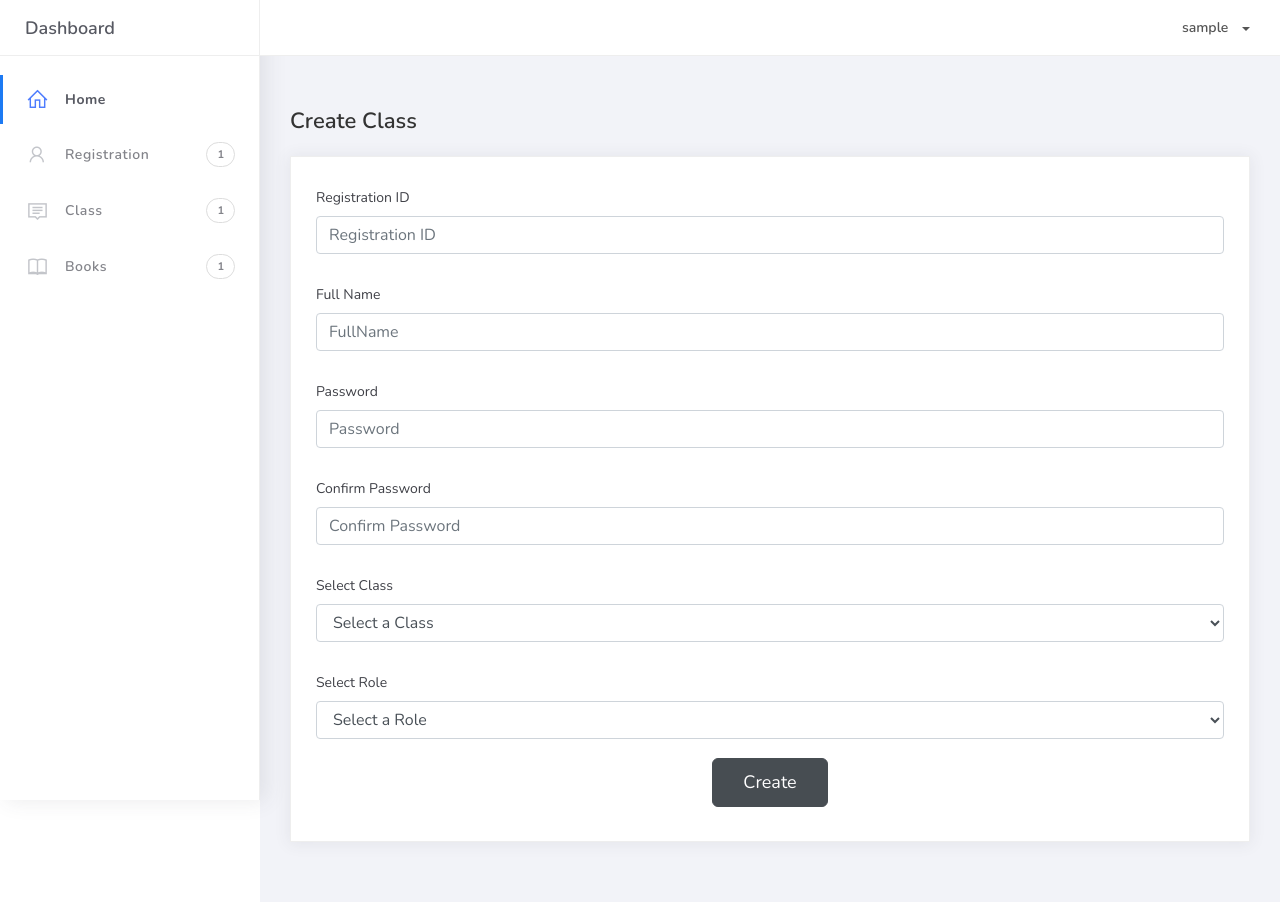
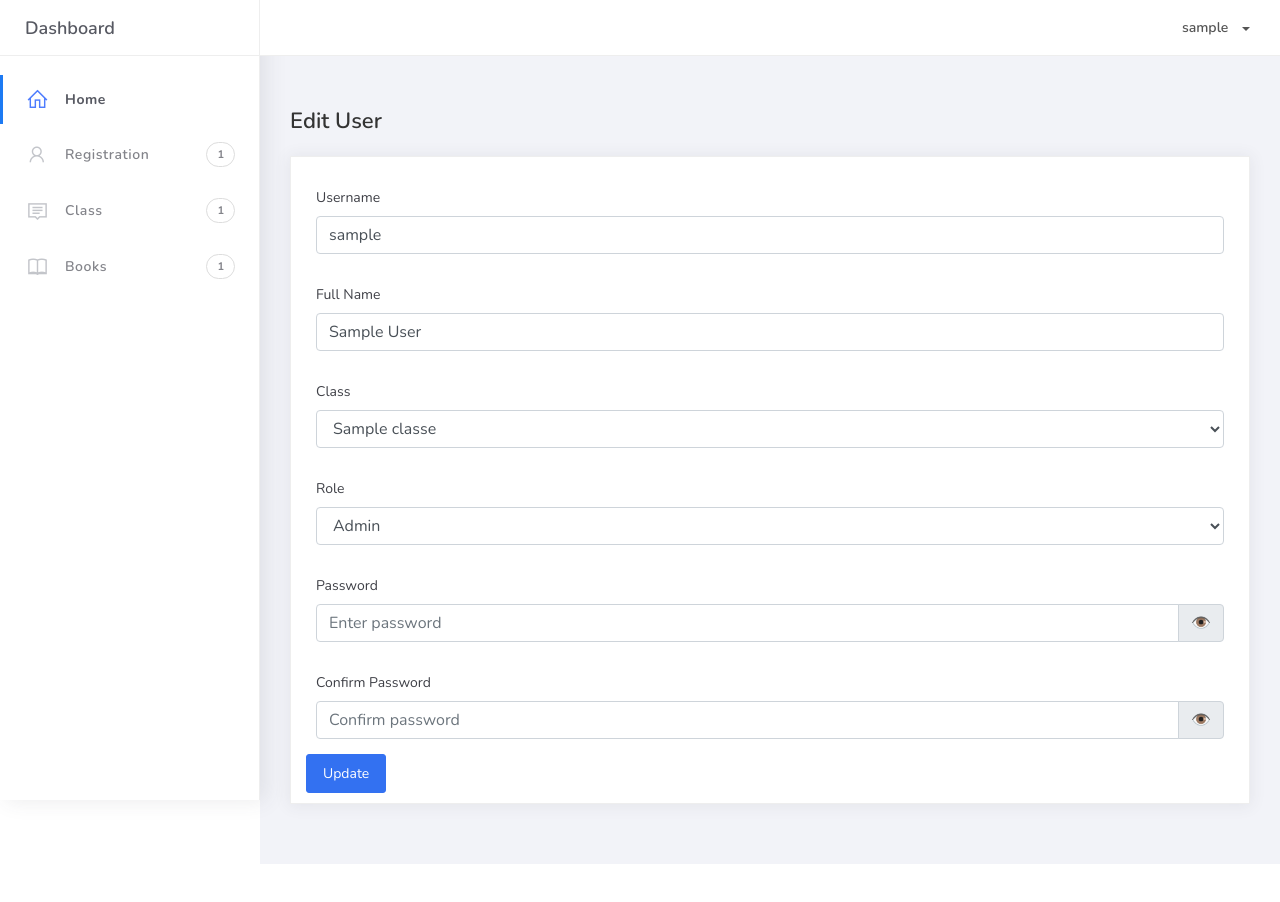
Before and after one commit to maheshmohan7319/LIBRARYMANAGEMENT, a PHP site: page /registration_creation.php?edit=1 in a window 1280 px wide. After the commit the page ends 864 px from the top, so only its background shows below. Run offline with PHP 8.4, Linux system fonts and the light colour scheme; the visitor is signed in with stand-in values (Sample User, id 1); tables that the repository leaves empty or names only in its code hold one stand-in row (values such as "Sample post"); data that the repository does not hold is empty.

Commit message:
commit registration

```diff
--- a/registration_creation.php
+++ b/registration_creation.php
@@ -1,55 +1,83 @@
 <?php
-// Database connection
 include 'db_connect.php';
 include 'header.php';
 include 'nav.php';
 
-
 $message = '';
 $is_edit = false;
+$user_id = null;
 
 $class_query = "SELECT class_id, class_name FROM classes";
-$result = $conn->query($class_query);
+$class_result = $conn->query($class_query);
+
+// Check if it's an edit operation
+if (isset($_GET['edit'])) {
+    $user_id = intval($_GET['edit']);
+    $is_edit = true;
+
+    $user_query = "SELECT * FROM users WHERE user_id = ?";
+    $stmt = $conn->prepare($user_query);
+    $stmt->bind_param("i", $user_id);
+    $stmt->execute();
+    $user_result = $stmt->get_result();
+
+    if ($user_result->num_rows > 0) {
+        $user_data = $user_result->fetch_assoc();
+    } else {
+        $message = "User not found.";
+    }
+
+    $stmt->close();
+}
 
 if ($_SERVER["REQUEST_METHOD"] == "POST") {
     $username = $_POST['username'];
     $full_name = $_POST['full_name'];
-    $password = $_POST['password'];
+    $new_password = $_POST['password'];
     $confirm_password = $_POST['confirm_password'];
     $class_id = $_POST['class'];
     $role = $_POST['role'];
+    $user_id = $_POST['user_id'];
 
-    // Check if registration ID already exists
-    $check_query = "SELECT * FROM users WHERE username = ?";
+    // Check if full_name is unique or if it's an update and unchanged
+    $check_query = "SELECT * FROM users WHERE full_name = ? AND user_id != ?";
     $stmt = $conn->prepare($check_query);
-    if ($stmt === false) {
-        die('Error preparing statement: ' . htmlspecialchars($conn->error));
-    }
-    $stmt->bind_param("s", $username);
+    $stmt->bind_param("si", $full_name, $user_id);
     $stmt->execute();
     $result = $stmt->get_result();
 
     if ($result->num_rows > 0) {
-        $message = "Student RegID already exists !";
+        $message = "Full name already exists!";
     } else {
-        if ($password === $confirm_password) {
-            $hashed_password = password_hash($password, PASSWORD_DEFAULT);
+        if ($new_password === $confirm_password) {
+            $hashed_password = password_hash($new_password, PASSWORD_DEFAULT);
             $role_value = ($role === "Student") ? 'student' : 'admin';
 
-            $insert_query = "INSERT INTO users (username,full_name, password, class_id, role) VALUES (?, ?, ?, ?)";
+            if ($is_edit) {
+                // Update existing user
+                if (!empty($new_password)) {
+                    $update_query = "UPDATE users SET username = ?, full_name = ?, password = ?, class_id = ?, role = ? WHERE user_id = ?";
+                    $stmt = $conn->prepare($update_query);
+                    $stmt->bind_param("sssisi", $username, $full_name, $hashed_password, $class_id, $role_value, $user_id);
+                } else {
+                    $update_query = "UPDATE users SET username = ?, full_name = ?, class_id = ?, role = ? WHERE user_id = ?";
+                    $stmt = $conn->prepare($update_query);
+                    $stmt->bind_param("sssii", $username, $full_name, $class_id, $role_value, $user_id);
+                }
+            } else {
+                // Insert new user
+                $insert_query = "INSERT INTO users (username, full_name, password, class_id, role) VALUES (?, ?, ?, ?, ?)";
                 $stmt = $conn->prepare($insert_query);
-            if ($stmt === false) {
-                die('Error preparing statement: ' . htmlspecialchars($conn->error));
+                $stmt->bind_param("sssis", $username, $full_name, $hashed_password, $class_id, $role_value);
             }
-            $stmt->bind_param("ssii", $username,$full_name, $hashed_password, $class_id, $role_value);
 
             if ($stmt->execute()) {
-                echo "<script>alert('Registration successful!'); window.location.href='registration.php';</script>";
+                echo "<script>alert('Operation successful!'); window.location.href='registration.php';</script>";
             } else {
-                echo "<script>alert('Error occurred during registration. Please try again.'); window.location.href='register_form.php';</script>";
+                echo "<script>alert('Error occurred during operation. Please try again.'); window.location.href='registration_creation.php';</script>";
             }
         } else {
-            echo "<script>alert('Passwords do not match!'); window.location.href='register_form.php';</script>";
+            echo "<script>alert('Passwords do not match!'); window.location.href='registration_creation.php';</script>";
         }
     }
     $stmt->close();
@@ -57,79 +85,87 @@ if ($_SERVER["REQUEST_METHOD"] == "POST") {
 }
 ?>
 
-
 <!DOCTYPE html>
 <html>
 <head>
     <meta http-equiv="X-UA-Compatible" content="IE=edge,chrome=1" />
-    <title>LMS - Class User</title>
+    <title>User Edit</title>
     <meta content='width=device-width, initial-scale=1.0, maximum-scale=1.0, user-scalable=0, shrink-to-fit=no' name='viewport' />
     <link rel="stylesheet" href="assets/css/bootstrap.min.css">
     <link rel="stylesheet" href="https://fonts.googleapis.com/css?family=Nunito:200,200i,300,300i,400,400i,600,600i,700,700i,800,800i,900,900i">
     <link rel="stylesheet" href="assets/css/ready.css">
     <link rel="stylesheet" href="assets/css/demo.css">
+    <style>
+        .eye-icon {
+            cursor: pointer;
+        }
+    </style>
 </head>
 <body>
     <div class="wrapper">
         <div class="main-panel">
             <div class="content">
                 <div class="container-fluid">
-                    <h4 class="page-title"><?php echo $is_edit ? 'Edit' : 'Create'; ?> Class</h4>
-                    <div class="card">
-                        <div class="card-body">
+                    <h4 class="page-title"><?php echo $is_edit ? 'Edit User' : 'Create User'; ?></h4>
+
+                    <!-- Display success or error message -->
                     <?php if (!empty($message)) : ?>
-                                <div class="alert alert-danger alert-dismissible fade show" role="alert">
+                        <div class="alert alert-success alert-dismissible fade show" role="alert">
                             <?php echo htmlspecialchars($message); ?>
                             <button type="button" class="close" data-dismiss="alert" aria-label="Close">
                                 <span aria-hidden="true">&times;</span>
                             </button>
                         </div>
                     <?php endif; ?>
-                            <form action="registration_creation.php" method="POST">
+
+                    <div class="card">
+                        <div class="card-body">
+                            <form method="POST" action="registration_creation.php">
+                                <input type="hidden" name="user_id" value="<?php echo htmlspecialchars($user_data['user_id'] ?? ''); ?>">
                                 <div class="form-group">
-                                <label for="username">Registration ID</label>
-                                <input type="text" class="form-control" id="username" name="username" placeholder="Registration ID" required>
+                                    <label for="username">Username</label>
+                                    <input type="text" class="form-control" id="username" name="username" value="<?php echo htmlspecialchars($user_data['username'] ?? ''); ?>" required>
                                 </div>
                                 <div class="form-group">
-                                <label for="name">Full Name</label>
-                                <input type="text" class="form-control" id="full_name" name="full_name" placeholder="FullName" required>
+                                    <label for="full_name">Full Name</label>
+                                    <input type="text" class="form-control" id="full_name" name="full_name" value="<?php echo htmlspecialchars($user_data['full_name'] ?? ''); ?>" required>
+                                </div>
+                                <div class="form-group">
+                                    <label for="class">Class</label>
+                                    <select class="form-control" id="class" name="class">
+                                        <?php while ($class_row = $class_result->fetch_assoc()) : ?>
+                                            <option value="<?php echo $class_row['class_id']; ?>" <?php echo (isset($user_data['class_id']) && $user_data['class_id'] == $class_row['class_id']) ? 'selected' : ''; ?>>
+                                                <?php echo htmlspecialchars($class_row['class_name']); ?>
+                                            </option>
+                                        <?php endwhile; ?>
+                                    </select>
+                                </div>
+                                <div class="form-group">
+                                    <label for="role">Role</label>
+                                    <select class="form-control" id="role" name="role">
+                                        <option value="Student" <?php echo (isset($user_data['role']) && $user_data['role'] == 'student') ? 'selected' : ''; ?>>Student</option>
+                                        <option value="Admin" <?php echo (isset($user_data['role']) && $user_data['role'] == 'admin') ? 'selected' : ''; ?>>Admin</option>
+                                    </select>
                                 </div>
                                 <div class="form-group">
                                     <label for="password">Password</label>
-                                <input type="password" class="form-control" id="password" name="password" placeholder="Password" required>
+                                    <div class="input-group">
+                                        <input type="password" class="form-control" id="password" name="password" placeholder="Enter password">
+                                        <div class="input-group-append">
+                                            <span class="input-group-text eye-icon" onclick="togglePasswordVisibility('password')">👁️</span>
+                                        </div>
+                                    </div>
                                 </div>
                                 <div class="form-group">
                                     <label for="confirm_password">Confirm Password</label>
-                                <input type="password" class="form-control" id="confirm_password" name="confirm_password" placeholder="Confirm Password" required>
+                                    <div class="input-group">
+                                        <input type="password" class="form-control" id="confirm_password" name="confirm_password" placeholder="Confirm password">
+                                        <div class="input-group-append">
+                                            <span class="input-group-text eye-icon" onclick="togglePasswordVisibility('confirm_password')">👁️</span>
                                         </div>
-                            <div class="form-group">
-                                <label for="class">Select Class</label>
-                                <select class="form-control" id="class" name="class" required>
-                                    <option value="">Select a Class</option>
-                                    <?php
-                                    if ($result->num_rows > 0) {
-                                        while ($row = $result->fetch_assoc()) {
-                                            echo "<option value='" . $row['class_id'] . "'>" . $row['class_name'] . "</option>";
-                                        }
-                                    } else {
-                                        echo "<option value=''>No classes available</option>";
-                                    }
-                                    ?>
-                                </select>
                                     </div>
-                            <div class="form-group">
-                                <label for="role">Select Role</label>
-                                <select class="form-control" id="role" name="role" required>
-								<option value="">Select a Role</option>
-                                    <option value="Student">Student</option>
-                                    <option value="Admin">Admin</option>
-                                </select>
                                 </div>
-                                <input type="hidden" name="user_id" value="<?php echo htmlspecialchars($class_id); ?>">
-                                <input type="hidden" name="is_edit" value="<?php echo $is_edit ? '1' : '0'; ?>">
-                                <div class="pt-1 mb-4 d-flex justify-content-center">
-                                  <button type="submit" class="btn btn-dark btn-lg"><?php echo $is_edit ? 'Update' : 'Create'; ?></button>
-                                </div>
+                                <button type="submit" class="btn btn-primary"><?php echo $is_edit ? 'Update' : 'Create'; ?></button>
                             </form>
                         </div>
                     </div>
@@ -151,5 +187,16 @@ if ($_SERVER["REQUEST_METHOD"] == "POST") {
     <script src="assets/js/plugin/chart-circle/circles.min.js"></script>
     <script src="assets/js/plugin/jquery-scrollbar/jquery.scrollbar.min.js"></script>
     <script src="assets/js/ready.min.js"></script>
+
+    <script>
+        function togglePasswordVisibility(fieldId) {
+            var passwordField = document.getElementById(fieldId);
+            if (passwordField.type === "password") {
+                passwordField.type = "text";
+            } else {
+                passwordField.type = "password";
+            }
+        }
+    </script>
 </body>
 </html>
```
Also changed, not shown: registration.php (+13 -10 lines). Lines whose indentation alone changed are shown as unchanged.
